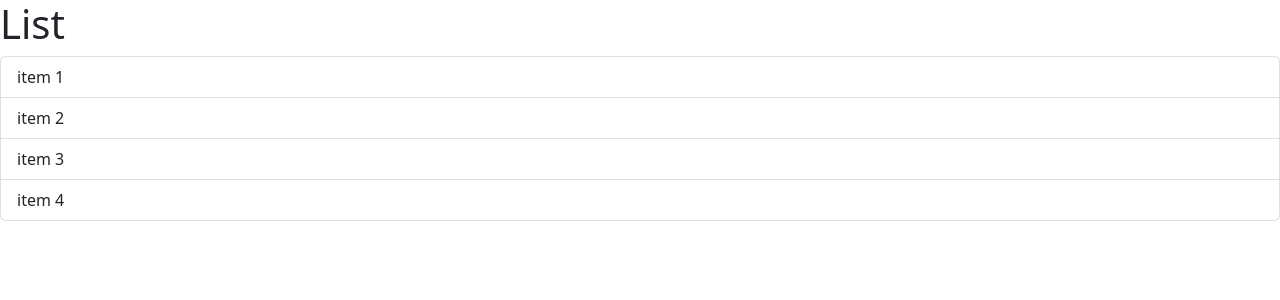
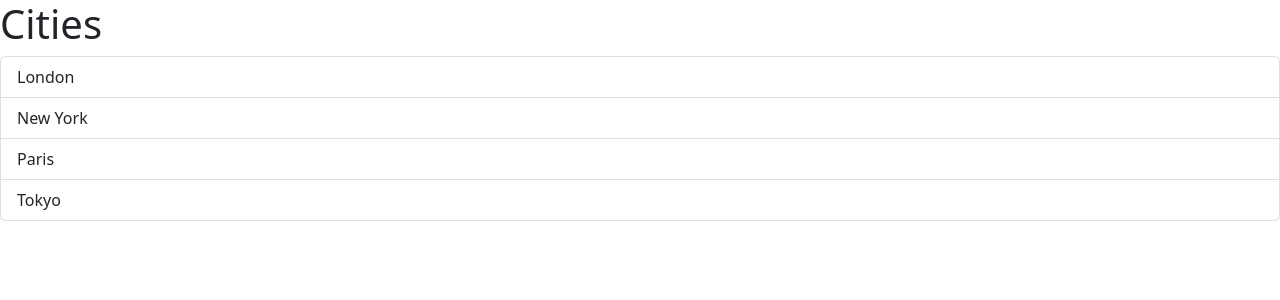
Before and after one commit to mostafa-meerzad/react-18-with-mosh, a React (Vite) app: page / in a window 1280 px wide. Shown: the top 300 px of the page. Built offline with nearby package versions, Linux system fonts and the light colour scheme.

Commit message:
type props

```diff
--- a/src/App.tsx
+++ b/src/App.tsx
@@ -1,10 +1,12 @@
 import React from "react";
 import ListGroup from "./components/ListGroup";
 
+
+const cities = ["London", "New York", "Paris", "Tokyo"]
 const App = () => {
   return (
     <div>
-      <ListGroup />
+      <ListGroup list={cities} title="Cities" />
     </div>
   );
 };
--- a/src/components/ListGroup.tsx
+++ b/src/components/ListGroup.tsx
@@ -1,18 +1,15 @@
 import { useState } from "react";
 
-const ListGroup = () => {
-  const list = ["item 1", "item 2", "item 3", "item 4"];
-  //   let selectedIndex = 0;
+interface Props {
+  list: string[];
+  title: string;
+}
+const ListGroup = ({ list, title }: Props) => {
   const [selectedIndex, setSelectedIndex] = useState(-1);
-  // destructure the array that useSate gives and use this naming convention
-
-  //   const arr = useState(-1)
-  // arr[0] // variable like "selectedIndex"
-  // arr[1] // updater function
 
   return (
     <>
-      <h1>List</h1>
+      <h1>{title}</h1>
       <ul className="list-group">
         {list.map((item, index) => (
           <li
```
Also changed, not shown: 1 other file (tests, documents, lock files or other folders).
